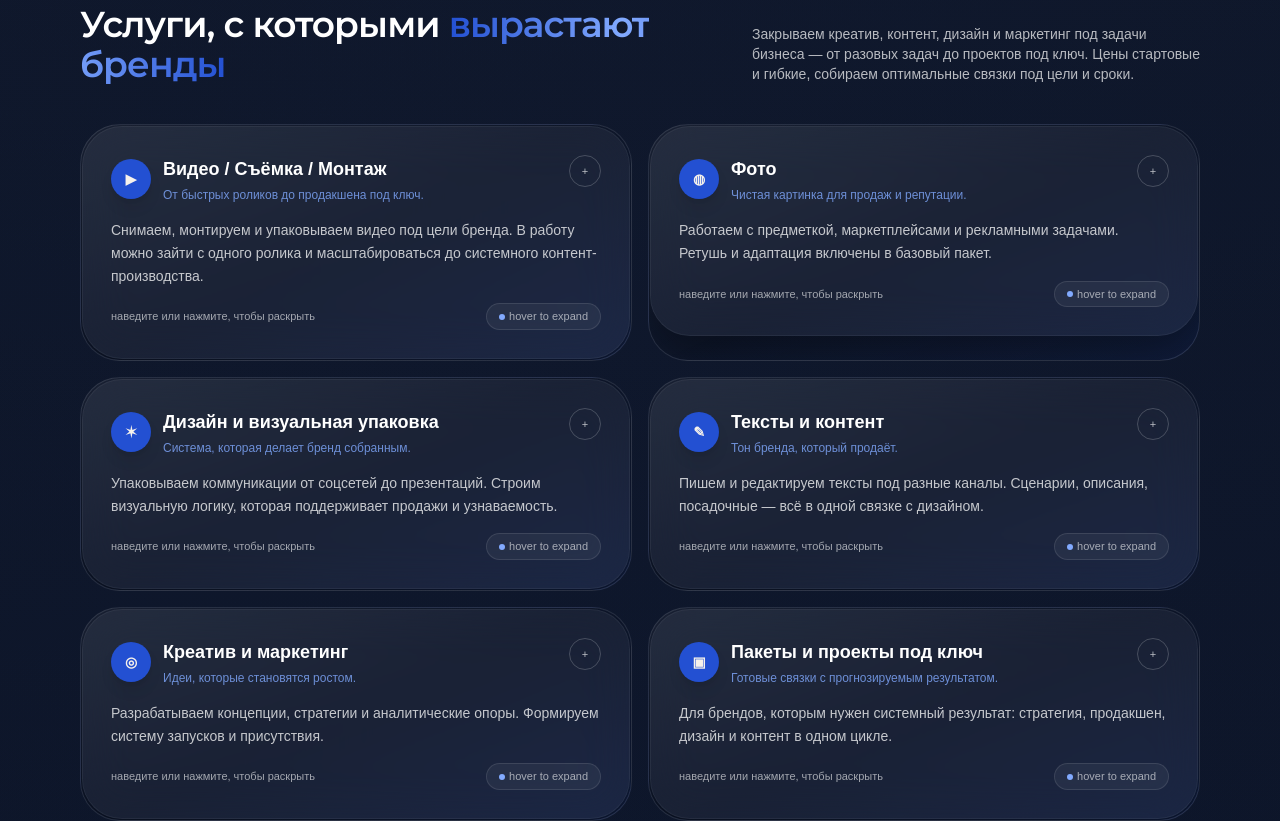
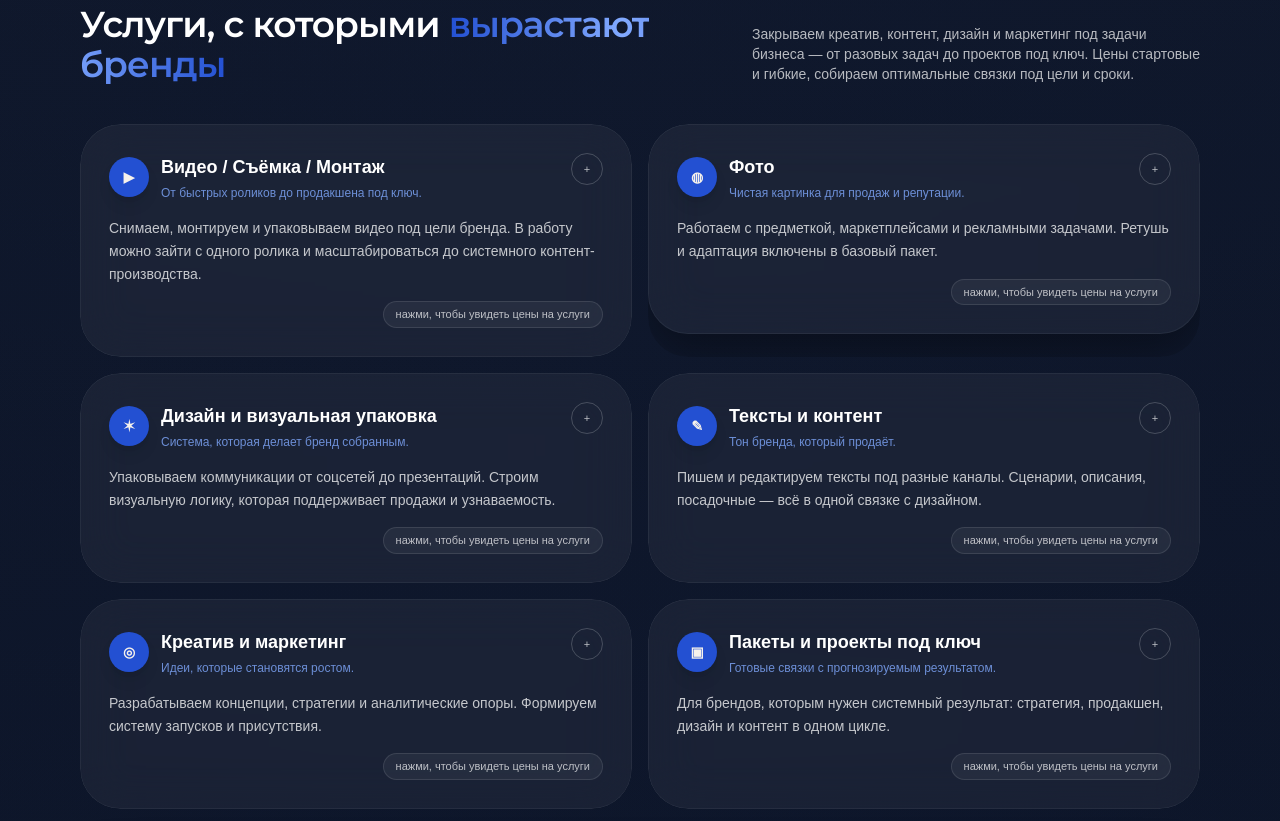
Before and after one commit to 11qq-ksa/hand-landing, a Next.js app: page / in a window 1280 px wide. Shown: the part 1340-2161 px from the top of the page. Built offline with nearby package versions, Linux system fonts and the light colour scheme; a web font is replaced by a local one.

Commit message:
Unify gradient sections and price UX

```diff
--- a/src/app/globals.css
+++ b/src/app/globals.css
@@ -74,6 +74,23 @@ body.light {
   z-index: 1;
 }
 
+details.price-card .price-panel {
+  max-height: 0;
+  opacity: 0;
+  transition: max-height 0.5s ease, opacity 0.35s ease;
+}
+
+details.price-card[open] .price-panel {
+  max-height: 1200px;
+  opacity: 1;
+}
+
+@media (prefers-reduced-motion: reduce) {
+  details.price-card .price-panel {
+    transition: none;
+  }
+}
+
 @keyframes handFlow {
   0% {
     background-position: 0% 0%, 100% 100%;
--- a/src/app/page.tsx
+++ b/src/app/page.tsx
@@ -1,6 +1,7 @@
 "use client";
 
 import dynamic from "next/dynamic";
+import type { SyntheticEvent } from "react";
 import { motion } from "framer-motion";
 import { Header } from "@/components/Header";
 import { useInViewOnce } from "@/components/useInViewOnce";
@@ -209,6 +210,15 @@ export default function Page() {
   const { ref: servicesRef, visible: servicesVisible } = useInViewOnce<HTMLDivElement>();
   const { ref: teamRef, visible: teamVisible } = useInViewOnce<HTMLDivElement>();
   const { ref: contactRef, visible: contactVisible } = useInViewOnce<HTMLDivElement>();
+
+  const handleServiceToggle = (event: SyntheticEvent<HTMLDetailsElement>) => {
+    const target = event.currentTarget;
+    if (!target.open) return;
+    const allCards = document.querySelectorAll<HTMLDetailsElement>("details[data-service]");
+    allCards.forEach(card => {
+      if (card !== target) card.removeAttribute("open");
+    });
+  };
 
   return (
     <>
@@ -422,9 +432,13 @@ export default function Page() {
                   key={service.title}
                   whileHover={{ y: -6 }}
                   transition={{ type: "spring", stiffness: 260, damping: 26 }}
-                  className="relative overflow-hidden rounded-4xl border border-white/10 bg-gradient-to-br from-white/5 via-white/0 to-hand-red/10 p-[1px]"
+                  className="relative overflow-hidden rounded-4xl"
                 >
-                  <details className="glass-panel rounded-4xl p-5 sm:p-6 md:p-7 group">
+                  <details
+                    className="price-card glass-panel rounded-4xl p-5 sm:p-6 md:p-7 group"
+                    data-service
+                    onToggle={handleServiceToggle}
+                  >
                     <summary className="list-none cursor-pointer [&::-webkit-details-marker]:hidden">
                       <div className="flex items-start justify-between gap-3 mb-4">
                         <div className="flex items-center gap-3">
@@ -436,22 +450,20 @@ export default function Page() {
                             <p className="text-xs text-hand-blueLight/80 mt-1">{service.short}</p>
                           </div>
                         </div>
-                        <div className="flex h-8 w-8 items-center justify-center rounded-full border border-white/20 text-[11px] font-medium text-white/70 group-hover:bg-hand-blueLight group-hover:text-black group-open:bg-hand-blueLight group-open:text-black transition-colors">
+                        <div className="flex h-8 w-8 items-center justify-center rounded-full border border-white/20 text-[11px] font-medium text-white/70 group-hover:bg-hand-blueLight group-hover:text-black transition-colors">
                           +
                         </div>
                       </div>
                       <p className="text-sm text-white/75 leading-relaxed">
                         {service.description}
                       </p>
-                      <div className="mt-4 flex items-center justify-between text-[11px] text-white/60">
-                        <span>наведите или нажмите, чтобы раскрыть</span>
-                        <span className="inline-flex items-center gap-1 rounded-full bg-white/5 px-3 py-1 border border-white/10">
-                          <span className="h-1.5 w-1.5 rounded-full bg-hand-blueLight" />
-                          hover to expand
+                      <div className="mt-4 flex justify-end">
+                        <span className="inline-flex items-center gap-2 rounded-full bg-white/5 px-3 py-1 border border-white/10 text-[11px] text-white/70">
+                          нажми, чтобы увидеть цены на услуги
                         </span>
                       </div>
                     </summary>
-                    <div className="mt-4 space-y-4 overflow-hidden max-h-0 opacity-0 transition-all duration-300 group-hover:max-h-[900px] group-hover:opacity-100 group-open:max-h-[900px] group-open:opacity-100">
+                    <div className="price-panel mt-4 space-y-4 overflow-hidden">
                       {service.blocks.map(block => (
                         <div key={block.label} className="rounded-3xl border border-white/10 bg-white/5 p-4">
                           <p className="text-[11px] uppercase tracking-[0.22em] text-white/60 mb-2">
```
